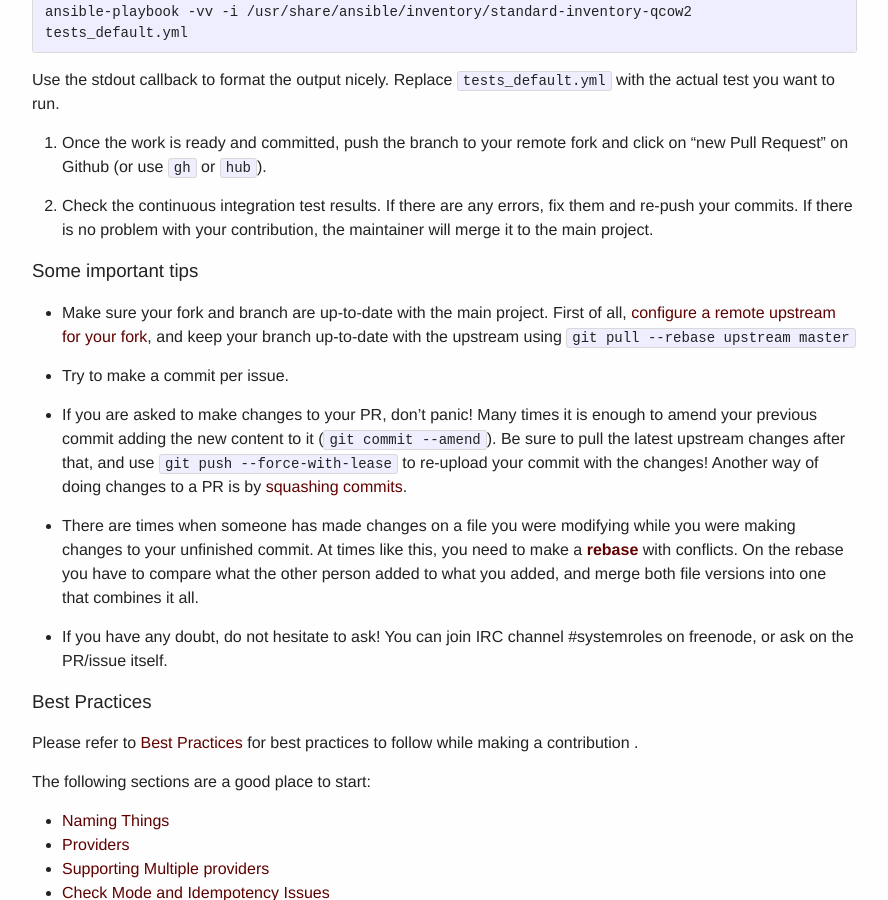
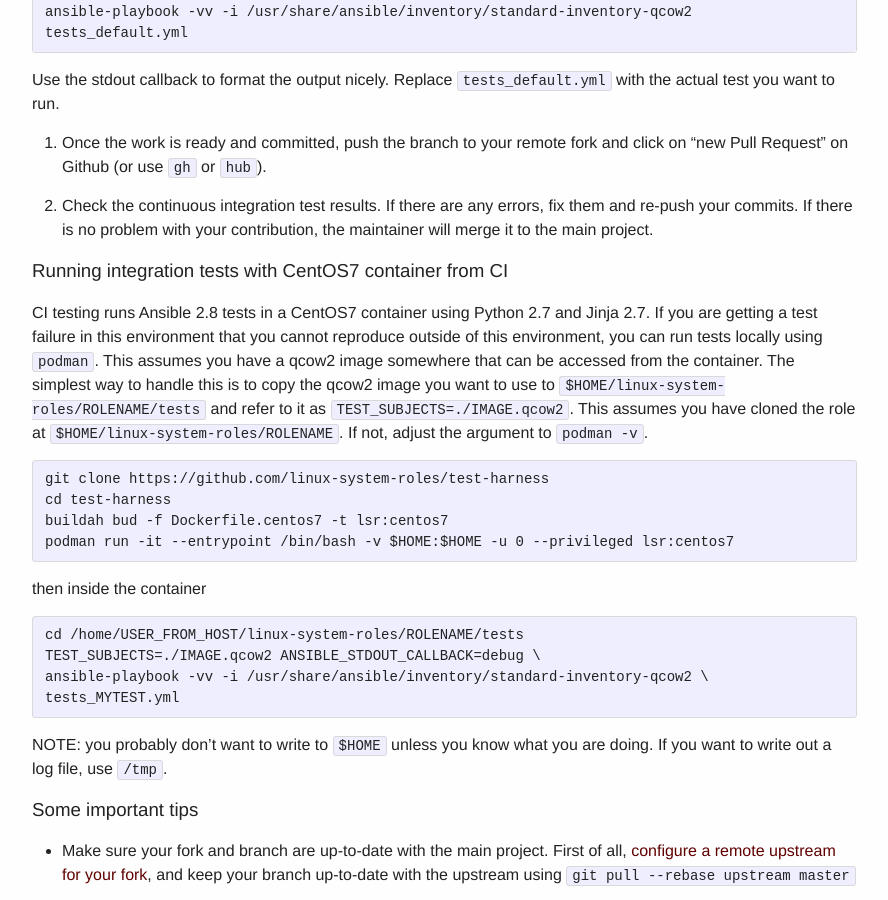
Before and after one commit to linux-system-roles/linux-system-roles.github.io, a Jekyll site: the page built from contribute.md, in a window 1280 px wide and 900 px high, scrolled down 2110 px. Shown: the whole window, without its empty margins (38-926 px from the left). Built offline with Jekyll 4.4.1, drawn with Linux system fonts in a browser that asks for light colours.

Commit message:
add Running integration tests with CentOS7 container from CI

````diff
--- a/contribute.md
+++ b/contribute.md
@@ -116,6 +116,32 @@ Use the stdout callback to format the output nicely.  Replace `tests_default.yml
 5. Check the continuous integration test results.  If
    there are any errors, fix them and re-push your commits. If there is no problem with your contribution, the maintainer
    will merge it to the main project.
+
+### Running integration tests with CentOS7 container from CI
+
+CI testing runs Ansible 2.8 tests in a CentOS7 container using Python 2.7 and Jinja 2.7.
+If you are getting a test failure in this environment that you cannot reproduce outside of
+this environment, you can run tests locally using `podman`.  This assumes you have a qcow2
+image somewhere that can be accessed from the container.  The simplest way to handle this
+is to copy the qcow2 image you want to use to `$HOME/linux-system-roles/ROLENAME/tests` and
+refer to it as `TEST_SUBJECTS=./IMAGE.qcow2`.  This assumes you have cloned the
+role at `$HOME/linux-system-roles/ROLENAME`.  If not, adjust the argument to `podman -v`.
+
+```bash
+git clone https://github.com/linux-system-roles/test-harness
+cd test-harness
+buildah bud -f Dockerfile.centos7 -t lsr:centos7
+podman run -it --entrypoint /bin/bash -v $HOME:$HOME -u 0 --privileged lsr:centos7
+```
+then inside the container
+```
+cd /home/USER_FROM_HOST/linux-system-roles/ROLENAME/tests
+TEST_SUBJECTS=./IMAGE.qcow2 ANSIBLE_STDOUT_CALLBACK=debug \
+ansible-playbook -vv -i /usr/share/ansible/inventory/standard-inventory-qcow2 \
+tests_MYTEST.yml
+```
+NOTE: you probably don't want to write to `$HOME` unless you know what you are doing.
+If you want to write out a log file, use `/tmp`.
 
 ### Some important tips
 
````
